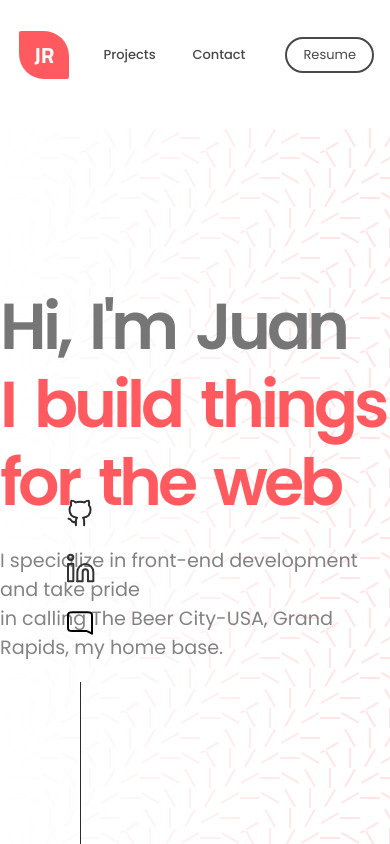
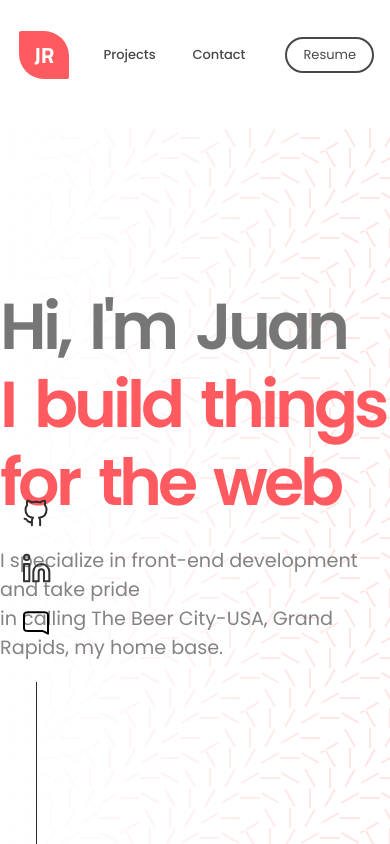
Before and after one commit to JD-R0driguez/react-play-ground, a React (Vite) app in the folder home-page/: page / in a window 390 px wide. Shown: the top 844 px of the page. Built offline with nearby package versions, Linux system fonts and the light colour scheme.

Commit message:
Added media query to Left- Nav

```diff
--- a/home-page/src/components/LeftBar.css
+++ b/home-page/src/components/LeftBar.css
@@ -42,3 +42,9 @@
     height: 50%;
     background-color: #2d2c2c;
 }
+
+@media only screen and (max-width: 768px) {
+    .left-bar{
+        width: 2rem;
+    }
+}
```
